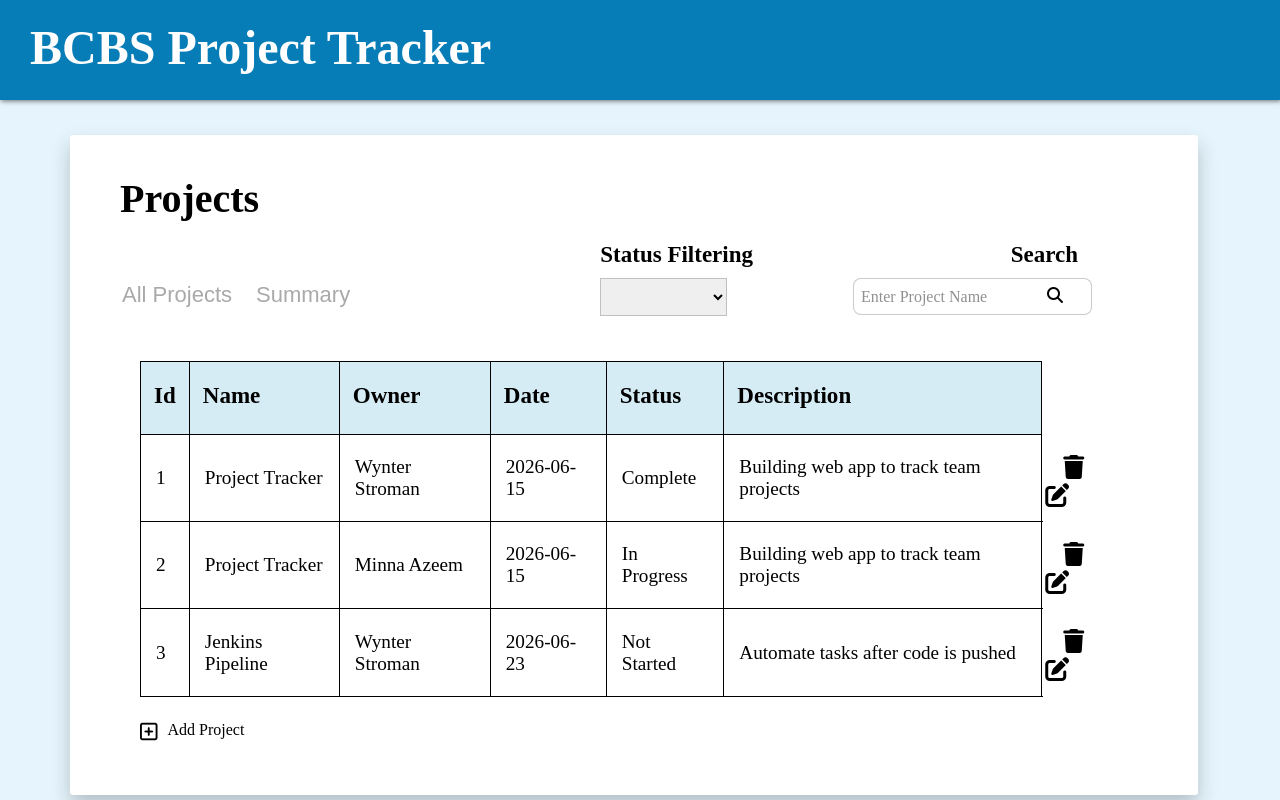
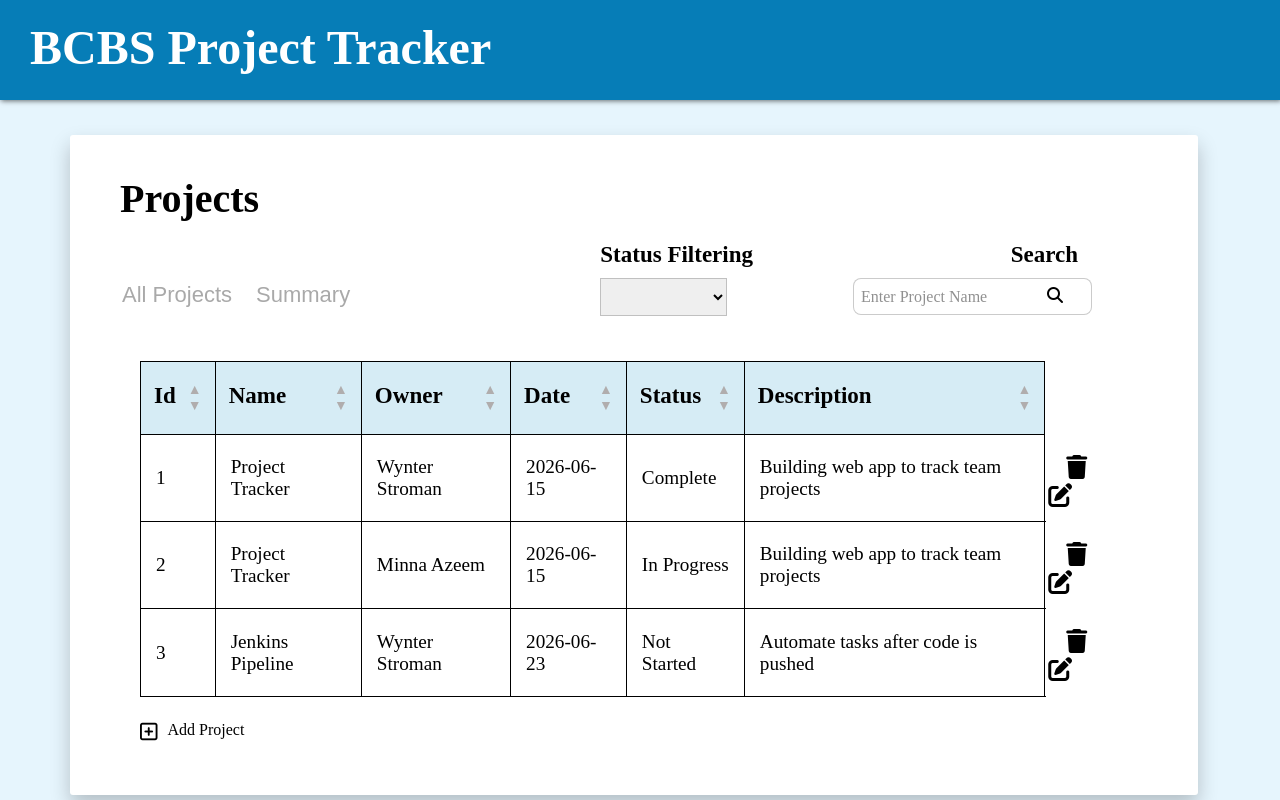
Before and after one commit to WynterS04/ProjectTracker, a Vue app: page / in a window 1280 px wide. Built offline with nearby package versions, Linux system fonts and the light colour scheme.

Commit message:
adding arrow UI design for sorting

```diff
--- a/src/components/ProjectList.vue
+++ b/src/components/ProjectList.vue
@@ -4,6 +4,7 @@
 import type { Project } from '@/stores/ProjectStore'
 import type { ProjectStatus } from '@/stores/ProjectStore'
 import ProjectForm from '@/components/ProjectForm.vue'
+import Sorting from './Sorting.vue'
 
 const store = useProjectStore()
 
@@ -70,7 +71,12 @@
         <table class="project-table" data-test="project-table">
             <thead>
                 <tr>
-                    <th v-for=" header in headers" :key="header">{{ header }}</th>
+                    <th v-for=" header in headers" :key="header">
+                        <div class="table-header">
+                            <div class="thead-name">{{ header }} </div>
+                            <div class="thead-sort"> <Sorting /> </div>
+                        </div>
+                    </th>
                 </tr>
             </thead>
             <tbody>
@@ -151,12 +157,17 @@
     margin: 15px 20px 8px;
     border-collapse: collapse;
 }
+.table-header {
+    display: flex;
+    flex-direction: row;
+    justify-content: space-between;
+}
 thead {
     background: #d2eaf4e7;
 }
 th, tr {
     font-size: larger;
-    padding: 20px 13px 25px;
+    padding: 20px 13px 20px;
 }
 th, td {
     border: 1px solid black;
--- /dev/null
+++ b/src/components/Sorting.vue
@@ -0,0 +1,19 @@
+<script setup>
+import { ref } from 'vue'
+
+</script>
+<template>
+    <div class="sort-actions">
+        <span class="ascend" @click="" >&#9650;</span>
+        <span class="descend" @click="" >&#9660;</span>
+    </div>
+</template>
+<style>
+.sort-actions {
+    display: flex;
+    flex-direction: column;
+    color: #b0adad;
+    font-size: 14px;
+    padding-left: 12px;
+}
+</style>
```
